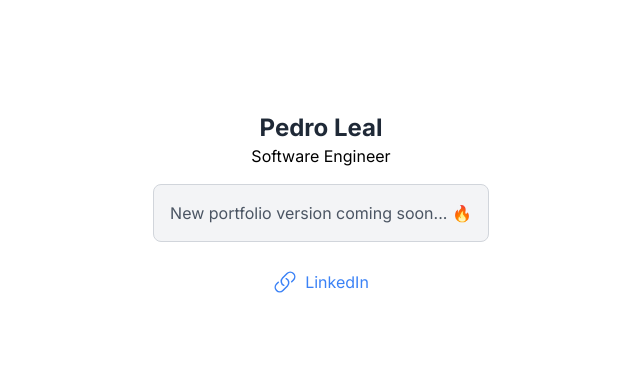
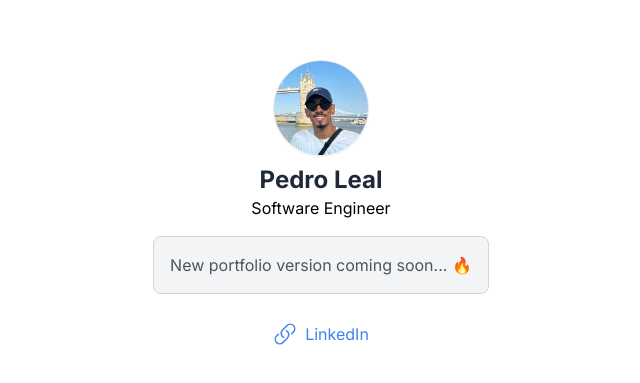
Before and after one commit to pedrocleal/portfolio-v2, a Next.js app: page / in a window 1280 px wide. Shown: the part 193-576 px from the top of the page, without its empty margins (319-959 px from the left). Built offline with nearby package versions, Linux system fonts and the light colour scheme.

Commit message:
feat: display avatar image

```diff
--- /dev/null
+++ b/src/app/components/avatar/index.tsx
@@ -0,0 +1,13 @@
+import Image from "next/image";
+import avatar from "@/app/assets/avatar.jpeg"
+
+
+export default function Avatar() {
+  return (
+    <Image
+      src={avatar}
+      alt="Pedro Leal"
+      className="rounded-full w-24 h-24 object-cover mb-2 shadow-sm border border-gray-200"
+    />
+  )
+}
--- /dev/null
+++ b/src/app/components/profile-info/index.tsx
@@ -0,0 +1,11 @@
+import Avatar from "../avatar";
+
+export default function ProfileInfo() {
+  return (
+    <div className="flex flex-col items-center">
+      <Avatar />
+      <h1 className="text-gray-800 font-bold text-2xl">Pedro Leal</h1>
+      <span>Software Engineer</span>
+    </div>
+  )
+}
--- a/src/app/page.tsx
+++ b/src/app/page.tsx
@@ -1,13 +1,11 @@
-import LinkedinLink from "./components/LinkedinLink";
+import LinkedinLink from "./components/linkedin-link";
+import ProfileInfo from "./components/profile-info";
 
 export default function Home() {
   return (
     <main className="h-screen flex flex-col
     items-center justify-center">
-      <div className="flex flex-col items-center">
-        <h1 className="text-gray-800 font-bold text-2xl">Pedro Leal</h1>
-        <span>Software Engineer</span>
-      </div>
+      <ProfileInfo />
 
       <div className="m-4 p-4 border-gray-300 border bg-gray-100 rounded-lg">
         <span className="text-md font-normal text-gray-600"> New portfolio version coming soon... 🔥</span>
```
Also changed, not shown: src/app/assets/avatar.jpeg (added), src/app/components/linkedin-link/index.tsx (renamed from src/app/components/LinkedinLink/index.tsx).
